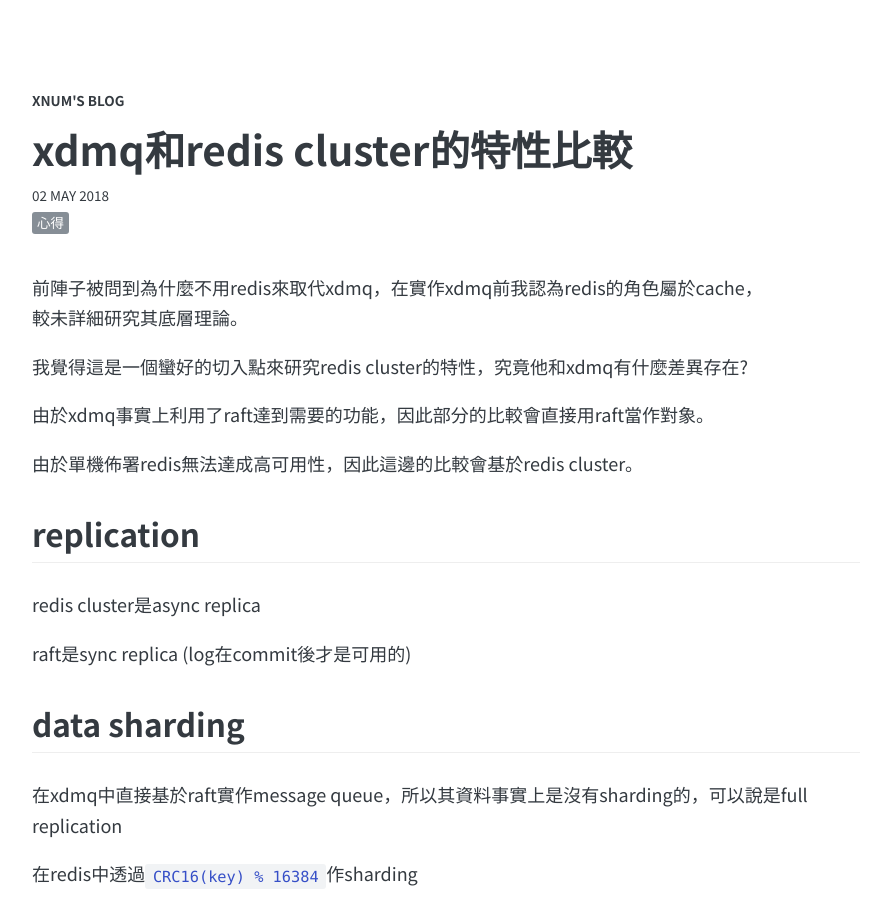
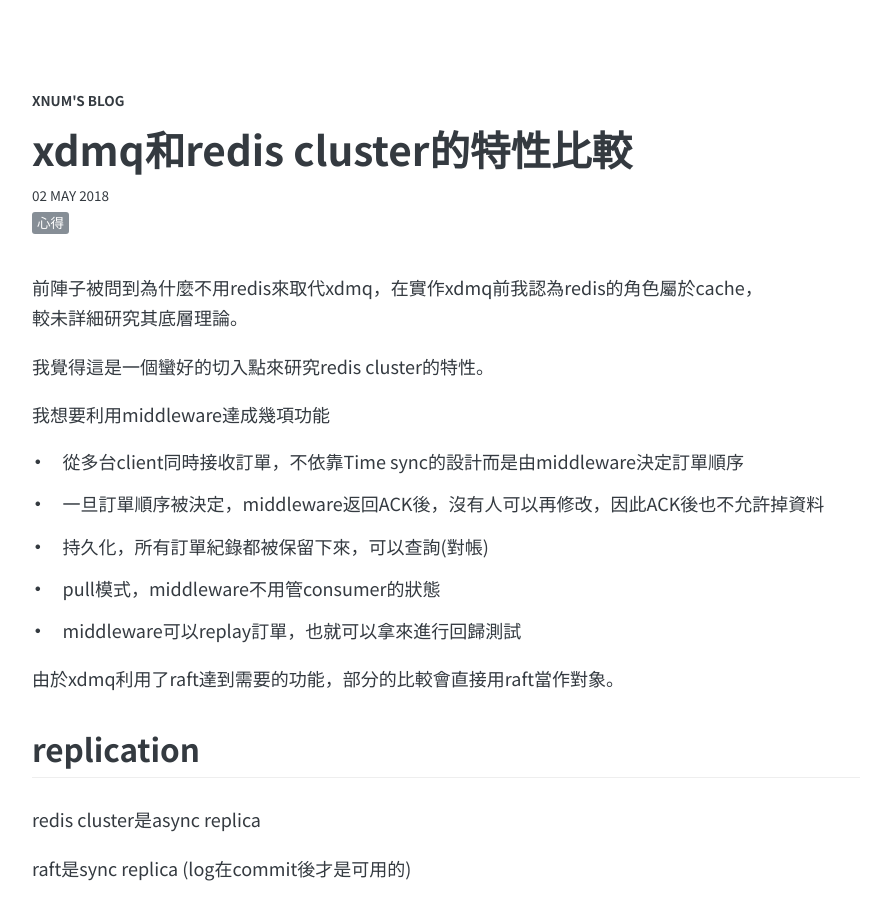
Before and after one commit to xnum/xnum.github.io, a Jekyll site: the page built from _posts/2018-05-02-xdmq-vs-redis-cluster.md, in a window 1280 px wide and 900 px high. Shown: the whole window, without its empty margins (194-1085 px from the left). Built offline with Jekyll 4.4.1, drawn with Linux system fonts in a browser that asks for light colours; comment, search, counter and statistics services are not loaded.

Commit message:
Update 2018-05-02-xdmq-vs-redis-cluster.md

```diff
--- a/_posts/2018-05-02-xdmq-vs-redis-cluster.md
+++ b/_posts/2018-05-02-xdmq-vs-redis-cluster.md
@@ -7,11 +7,17 @@ tags:
 
 前陣子被問到為什麼不用redis來取代xdmq，在實作xdmq前我認為redis的角色屬於cache，較未詳細研究其底層理論。
 
-我覺得這是一個蠻好的切入點來研究redis cluster的特性，究竟他和xdmq有什麼差異存在?
+我覺得這是一個蠻好的切入點來研究redis cluster的特性。
 
-由於xdmq事實上利用了raft達到需要的功能，因此部分的比較會直接用raft當作對象。
+我想要利用middleware達成幾項功能
 
-由於單機佈署redis無法達成高可用性，因此這邊的比較會基於redis cluster。
+- 從多台client同時接收訂單，不依靠Time sync的設計而是由middleware決定訂單順序
+- 一旦訂單順序被決定，middleware返回ACK後，沒有人可以再修改，因此ACK後也不允許掉資料
+- 持久化，所有訂單紀錄都被保留下來，可以查詢(對帳)
+- pull模式，middleware不用管consumer的狀態
+- middleware可以replay訂單，也就可以拿來進行回歸測試
+
+由於xdmq利用了raft達到需要的功能，部分的比較會直接用raft當作對象。
 
 ## replication
 
```
